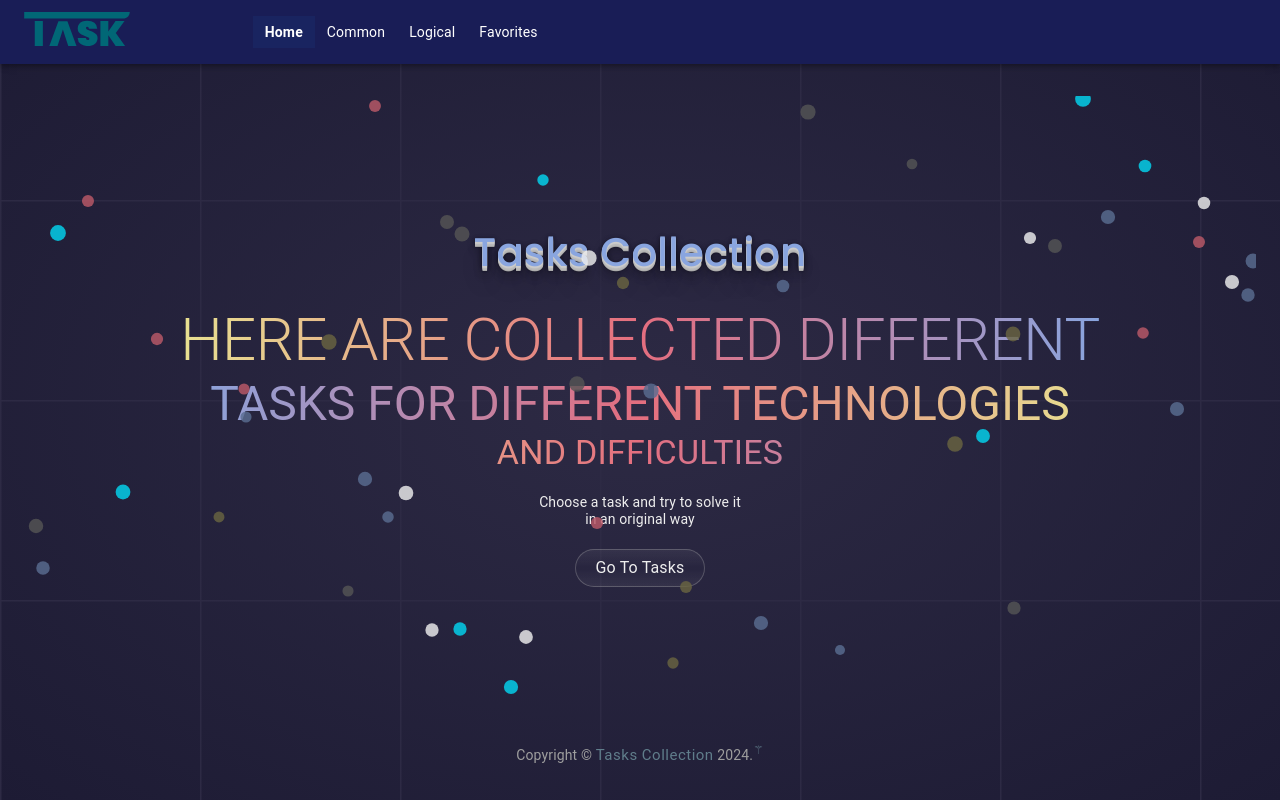
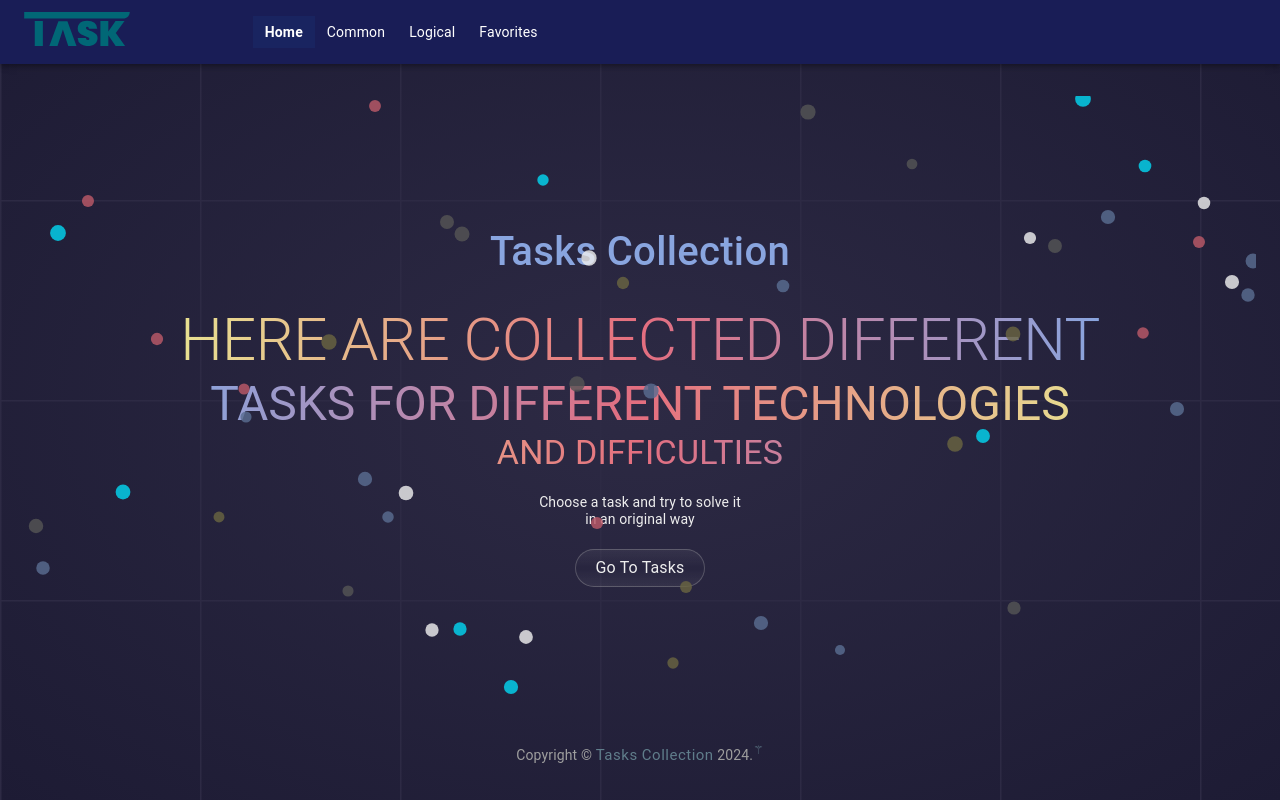
Before and after one commit to aramminas/tasks-collection, a React (Vite) app: page / in a window 1280 px wide. Built offline with nearby package versions, Linux system fonts and the light colour scheme; no server answers.

Commit message:
changed home main title styles

```diff
--- /dev/null
+++ b/index-test.js
@@ -0,0 +1 @@
+// for tasks testing
--- a/package.json
+++ b/package.json
@@ -10,7 +10,8 @@
     "preview": "vite preview",
     "lint:fix": "eslint . --fix",
     "format": "prettier --write ./**/*.{js,jsx,ts,tsx,css,md,json} --config ./.prettierrc",
-    "server": "npx json-server server/database.json --port 3033"
+    "server": "npx json-server server/database.json --port 3033",
+    "test": "node index-test.js"
   },
   "dependencies": {
     "@emotion/react": "^11.11.4",
--- a/src/pages/Home/styles.css
+++ b/src/pages/Home/styles.css
@@ -17,14 +17,14 @@ main {
   position: relative;
 }
 
-h6.site-name,
+/*h6.site-name,*/
 h1.main-title,
 .secondary-title {
   font-family: Poppins, serif;
   font-weight: 500;
 }
 
-h6.site-name,
+/*h6.site-name,*/
 h4.secondary-title {
   color: #eeeeee;
   font-size: 14px;
@@ -79,7 +79,11 @@ h4.secondary-title {
 h6.site-name {
   color: #89a5df;
   font-size: 40px;
-  text-shadow: 0 1px 0 #ccc, 0 2px 0 #c9c9c9, 0 3px 0 #bbb, 0 4px 0 #b9b9b9, 0 5px 0 #aaa,
+  transition: 0.5s;
+}
+
+h6.site-name:hover {
+  text-shadow: 0 1px 0 transparent, 0 2px 0 #c9c9c9, 0 3px 0 #bbb, 0 4px 0 #b9b9b9, 0 5px 0 #aaa,
     0 6px 1px rgba(0, 0, 0, 0.1), 0 0 5px rgba(0, 0, 0, 0.1), 0 1px 3px rgba(0, 0, 0, 0.3),
     0 3px 5px rgba(0, 0, 0, 0.2), 0 5px 10px rgba(0, 0, 0, 0.25), 0 10px 10px rgba(0, 0, 0, 0.2),
     0 20px 20px rgba(0, 0, 0, 0.15);
```
